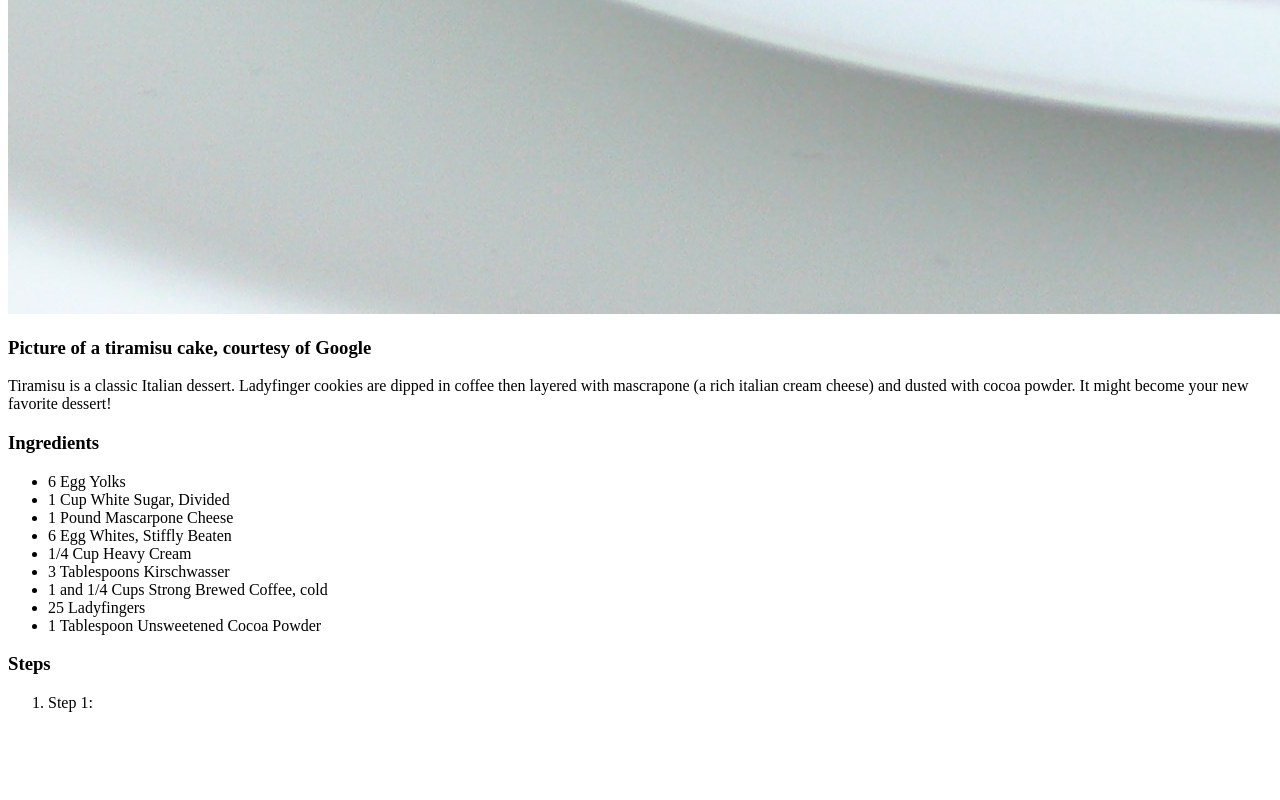
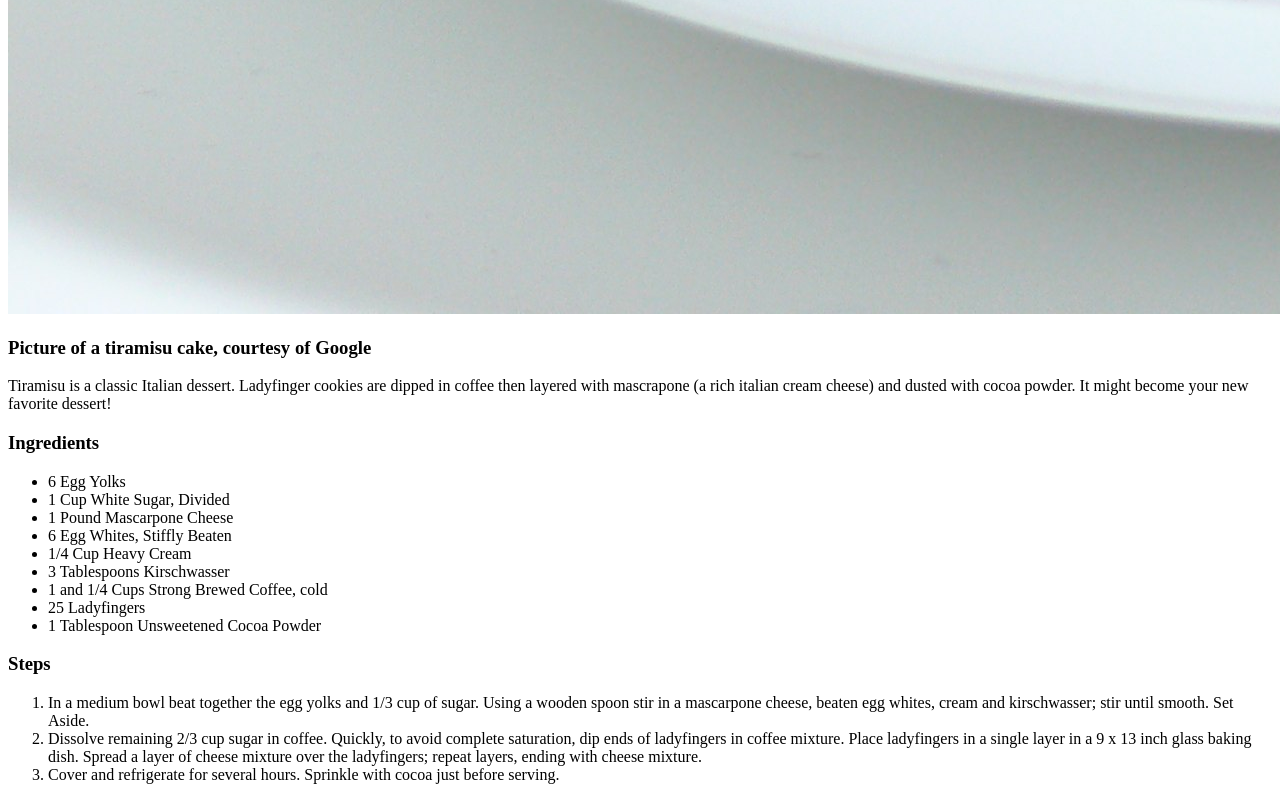
Before and after one commit to SageCT/odin-recipes, a plain HTML site: page recipes/tiramisu.html in a window 1280 px wide. Shown: the part 1926-2726 px from the top of the page. Before the commit the page ends 2654 px from the top, so only its background shows below. Drawn offline with Linux system fonts and the light colour scheme.

Commit message:
Finalized tiramisu.html, added: pizza.html and waffle.html
Continuing to update the recipie websites and populate with images
and recipies.

```diff
--- a/recipes/tiramisu.html
+++ b/recipes/tiramisu.html
@@ -11,7 +11,8 @@
     <img src="tiramisu.jpg">
     <h3>Picture of a tiramisu cake, courtesy of Google</h3>
     <p>
-        Tiramisu is a classic Italian dessert. Ladyfinger cookies are dipped in coffee then layered with mascrapone (a rich italian cream cheese) and dusted with cocoa powder. It might become your new favorite dessert!
+        Tiramisu is a classic Italian dessert. Ladyfinger cookies are dipped in coffee then layered with mascrapone (a rich italian cream cheese)
+        and dusted with cocoa powder. It might become your new favorite dessert!
     </p>
     <h3>Ingredients</h3>
     <ul>
@@ -27,7 +28,18 @@
     </ul>
     <h3>Steps</h3>
     <ol>
-        <li>Step 1: </li>
+        <li>In a medium bowl beat together the egg yolks and 1/3
+            cup of sugar. Using a wooden spoon stir in a mascarpone cheese, beaten egg whites,
+            cream and kirschwasser; stir until smooth. Set Aside.
+        </li>
+        <li>Dissolve remaining 2/3 cup sugar in coffee. Quickly, to avoid complete saturation,
+            dip ends of ladyfingers in coffee mixture. Place ladyfingers in a single layer in a 9 x 13
+            inch glass baking dish. Spread a layer of cheese mixture over the ladyfingers; repeat layers,
+            ending with cheese mixture.
+        </li>
+        <li>
+            Cover and refrigerate for several hours. Sprinkle with cocoa just before serving.
+        </li>
     </ol>
 </body>
 </html>
```
Also changed, not shown: index.html (+2 -0 lines), recipes/pizza.html (added), recipes/waffles.html (added).
